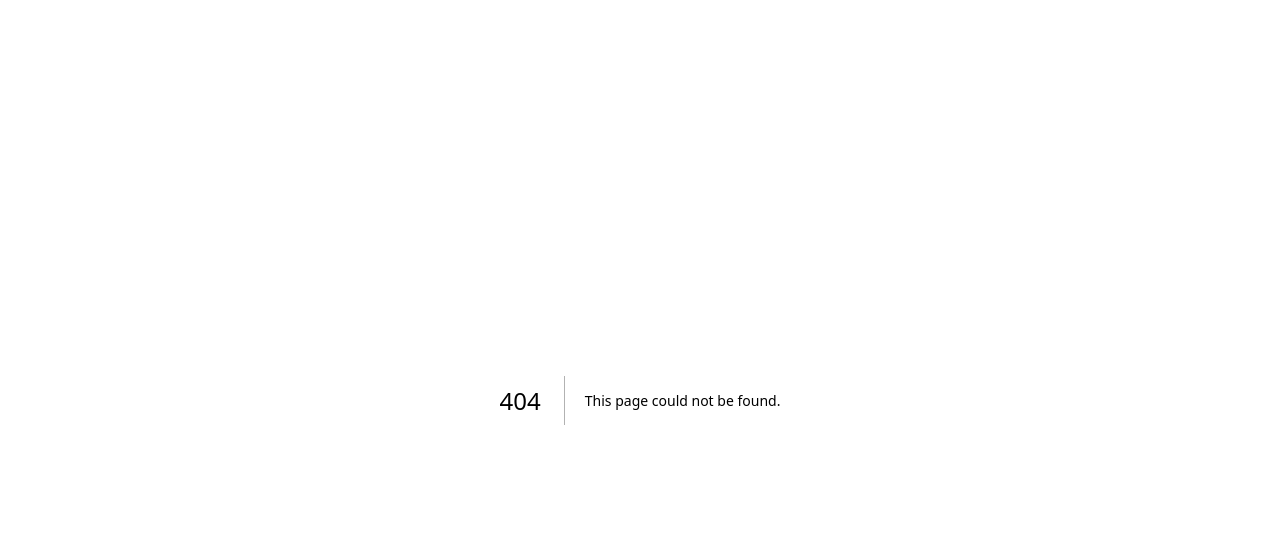
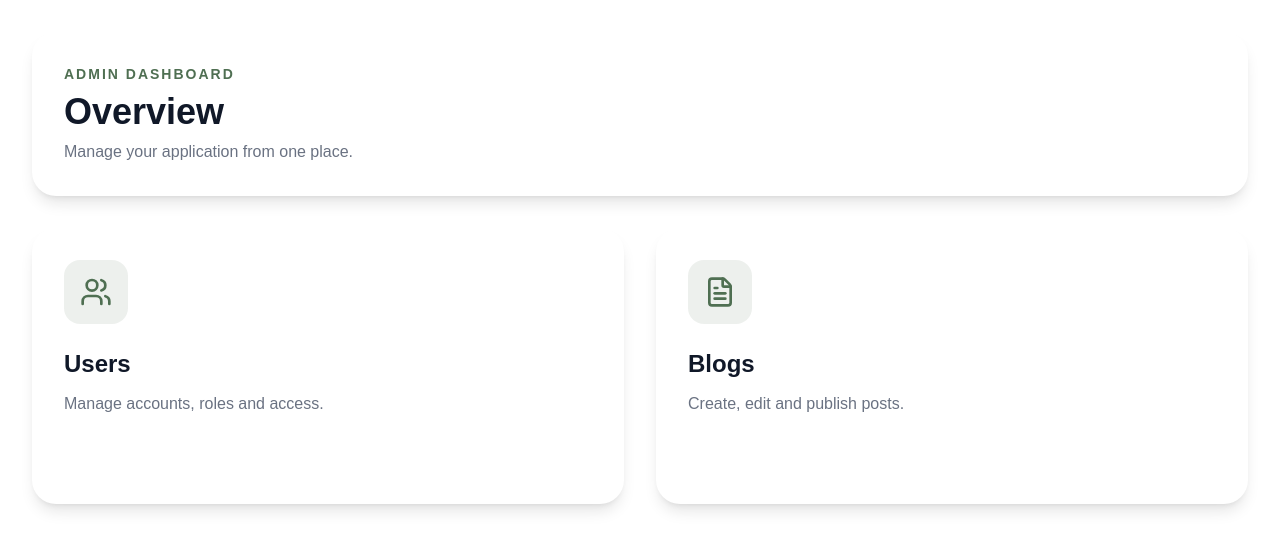
Before and after one commit to swastikaa0/FinalPetGrooming_WEBAPI, a Next.js app: page /admin in a window 1280 px wide. Before the commit this address had no page. Shown: the top 550 px of the page. Built offline with nearby package versions, Linux system fonts and the light colour scheme.

Commit message:
admin page

```diff
--- /dev/null
+++ b/app/admin/page.tsx
@@ -0,0 +1,68 @@
+import Link from "next/link";
+import { Users, FileText, ArrowRight } from "lucide-react";
+
+const CARDS = [
+  {
+    href: "/admin/users",
+    label: "Users",
+    desc: "Manage accounts, roles and access.",
+    icon: <Users size={32} />,
+  },
+  {
+    href: "/admin/blogs",
+    label: "Blogs",
+    desc: "Create, edit and publish posts.",
+    icon: <FileText size={32} />,
+  },
+];
+
+export default function Page() {
+  return (
+    <section className="mx-auto w-full max-w-7xl px-8 py-8">
+
+      {/* Header */}
+      <div className="mb-8 rounded-3xl bg-white p-8 shadow-lg">
+        <p className="text-sm font-semibold uppercase tracking-[2px] text-[#4F6F52]">
+          Admin Dashboard
+        </p>
+
+        <h2 className="mt-2 text-4xl font-bold text-gray-900">
+          Overview
+        </h2>
+
+        <p className="mt-2 text-gray-500">
+          Manage your application from one place.
+        </p>
+      </div>
+
+
+      <div className="grid gap-8 sm:grid-cols-2">
+        {CARDS.map(({ href, label, desc, icon }) => (
+          <Link
+            key={href}
+            href={href}
+            className="group rounded-3xl bg-white p-8 shadow-lg transition-all duration-300 hover:-translate-y-2 hover:shadow-2xl"
+          >
+            <div className="mb-6 flex h-16 w-16 items-center justify-center rounded-2xl bg-[#4F6F52]/10 text-[#4F6F52]">
+              {icon}
+            </div>
+
+            <h3 className="text-2xl font-bold text-gray-900">
+              {label}
+            </h3>
+
+            <p className="mt-3 text-gray-500">
+              {desc}
+            </p>
+
+            <div className="mt-8 flex items-center gap-2 font-semibold text-[#4F6F52] opacity-0 transition-opacity duration-300 group-hover:opacity-100">
+              Manage
+              <ArrowRight size={18} />
+            </div>
+          </Link>
+        ))}
+      </div>
+
+    </section>
+  );
+}
```
